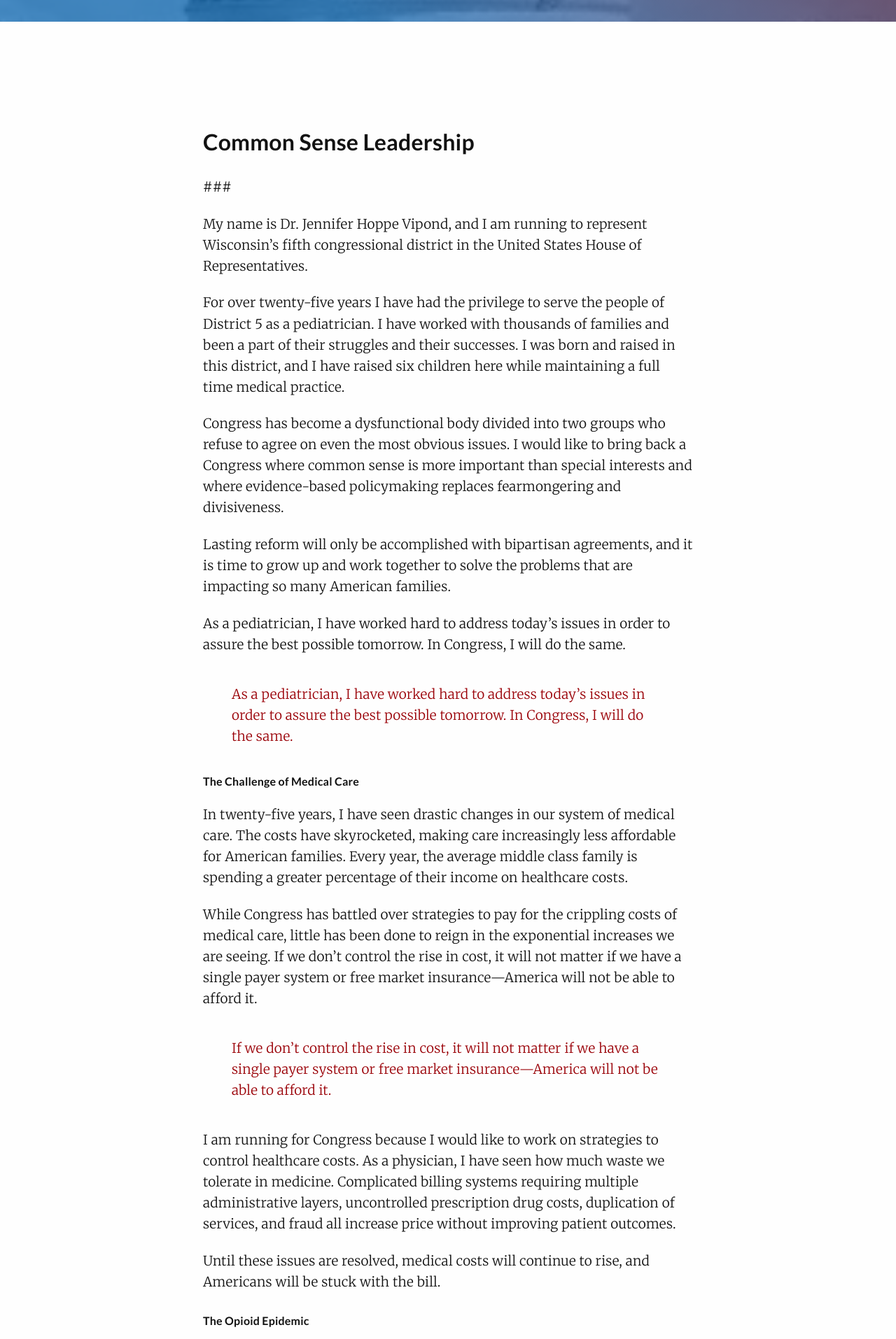
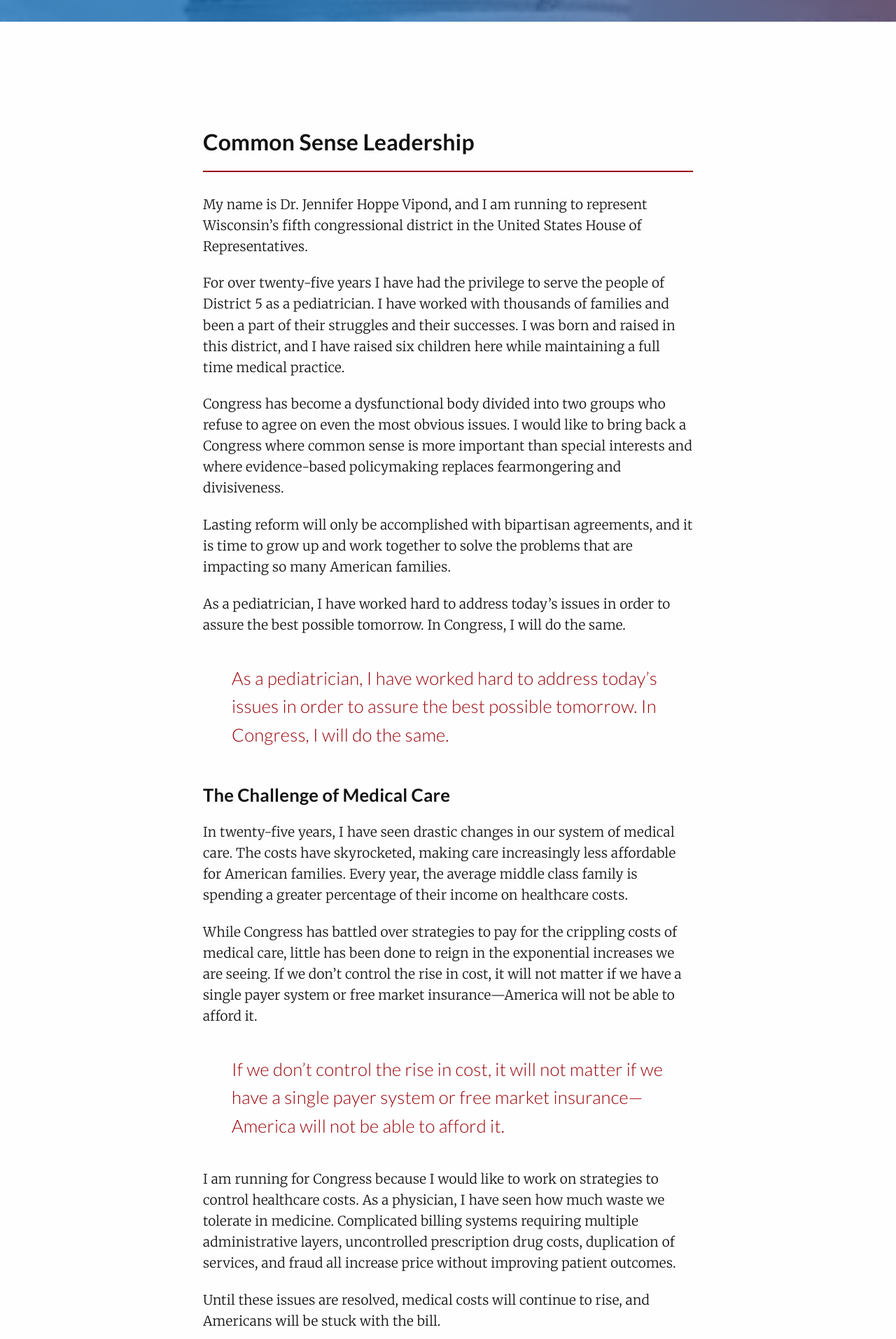
Before and after one commit to AlexVipond/jennifervipond.github.io, a Jekyll site: the page built from _posts/2017-12-28-common-sense-leadership.md, in a window 1280 px wide. Shown: the part 1150-3064 px from the top of the page at 70% size. Built offline with Jekyll 4.4.1, drawn with Linux system fonts in a browser that asks for light colours.

Commit message:
Add comma fixes, post-summary styles, h4 and h5 support, and first-of-type simplification

```diff
--- a/_posts/2017-12-28-common-sense-leadership.md
+++ b/_posts/2017-12-28-common-sense-leadership.md
@@ -10,8 +10,6 @@ tags:
   - second-amendment
   - evidence-based-policy
 ---
-###
-
 My name is Dr. Jennifer Hoppe Vipond, and I am running to represent Wisconsin’s fifth congressional district in the United States House of Representatives.
 
 For over twenty-five years I have had the privilege to serve the people of District 5 as a pediatrician. I have worked with thousands of families and been a part of their struggles and their successes. I was born and raised in this district, and I have raised six children here while maintaining a full time medical practice.
--- a/css/main.css
+++ b/css/main.css
@@ -538,10 +538,12 @@ main h3 {
 
 main h4 {
     margin: 2em 0 .8em 0;
+    font-size: 1.6em;
 }
 
-main p:first-of-type {
-    margin-top: 1.6em;
+main h5 {
+    margin: 1.6em 0 .4em 0;
+    font-size: 1.2em;
 }
 
 main p, main li {
@@ -560,7 +562,7 @@ main a {
     color: var(--theme);
 }
 
-main blockquote {
+main blockquote p {
     font-family: var(--sans), Helvetica, Arial, sans-serif;
     color: var(--theme);
     font-size: 1.6em;
@@ -629,6 +631,15 @@ main .paragraphs-gist .paragraphs {
 
 main .blog-post {
     padding: 1.6em calc((100vw - 700px) / 2);
+}
+
+main .blog-post > p:first-of-type {
+    padding-top: 1.6em;
+    border-top: 2px solid var(--theme);
+}
+
+main .blog-post .post-summary {
+    border-bottom: 2px solid var(--theme);
 }
 
 
--- a/index.html
+++ b/index.html
@@ -43,7 +43,7 @@ layout: home
     <div class="paragraphs">
         <p>In twenty-five years, I have seen drastic changes in our system of medical care. The costs have skyrocketed, making care increasingly less affordable for American families. Every year, the average middle class family is spending a greater percentage of their income on healthcare costs.</p>
 
-        <p>While Congress has battled over strategies to pay for the crippling costs of medical care, little has been done to reign in the exponential increases we are seeing. If we don’t control the rise in cost it will not matter if we have a single payer system or free market insurance&mdash;America will not be able to afford it.</p>
+        <p>While Congress has battled over strategies to pay for the crippling costs of medical care, little has been done to reign in the exponential increases we are seeing. If we don’t control the rise in cost, it will not matter if we have a single payer system or free market insurance&mdash;America will not be able to afford it.</p>
 
         <p>I am running for Congress because I would like to work on strategies to control healthcare costs. As a physician, I have seen how much waste we tolerate in medicine. Complicated billing systems requiring multiple administrative layers, uncontrolled prescription drug costs, duplication of services, and fraud all increase price without improving patient outcomes.</p>
 
```
